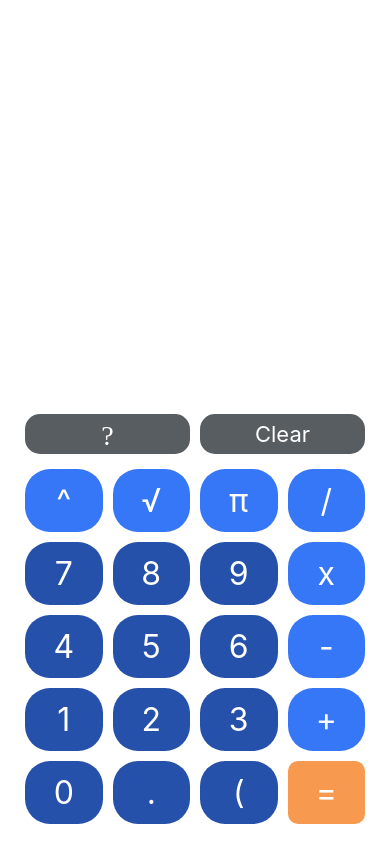
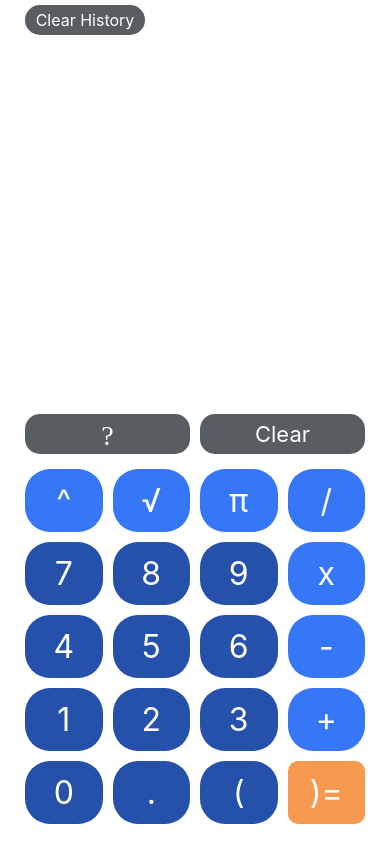
Before and after one commit to jarellsj/MultiLineCalc-React-Native, a React Native app: screen / in a window 390 px wide. Built offline with nearby package versions, Linux system fonts and the light colour scheme.

Commit message:
Added Clear history button

```diff
--- a/src/Calculator.js
+++ b/src/Calculator.js
@@ -1,5 +1,5 @@
 import React, {Component} from 'react';
-import {StyleSheet, SafeAreaView, View, ScrollView, Text} from 'react-native';
+import {StyleSheet, SafeAreaView, View} from 'react-native';
 import * as colors from './colors';
 import {evaluate} from 'mathjs';
 import {
@@ -8,12 +8,16 @@ import {
   ControlButton,
   LightBlueButton,
   ControlButtonIcon,
+  ClearHistoryButton,
 } from './components/Buttons';
 import History from './History';
+
+const checkEmpty = /^\s*$/;
 
 class Calculator extends Component {
   constructor() {
     super();
+    this.handlePress = this.handlePress.bind(this);
     this.state = {
       output: '',
       history: [],
@@ -39,9 +43,16 @@ class Calculator extends Component {
     });
   };
 
+  onClearHistory = () => {
+    this.setState({
+      parenthCount: 0,
+      history: [],
+      output: ' ',
+    });
+  };
+
   handleBackspace = output => {
     const newOutput = output.substring(0, output.length - 1);
-    const checkEmpty = /^\s*$/;
     const checkParenth = /[(]$/g;
     checkParenth.test(output)
       ? this.setState({
@@ -61,7 +72,7 @@ class Calculator extends Component {
   handleEval = expression => {
     const newHistory = this.state.history.concat({
       expression: this.state.output,
-      answer: evaluate(expression),
+      answer: evaluate(expression).toString(10),
     });
     this.setState({
       history: newHistory,
@@ -69,7 +80,7 @@ class Calculator extends Component {
     });
   };
 
-  handleError = expression => {
+  handleError = () => {
     const newHistory = this.state.history.concat({
       expression: this.state.output,
       answer: 'Invalid expression',
@@ -101,7 +112,15 @@ class Calculator extends Component {
     return (
       <SafeAreaView style={styles.safeArea}>
         <View style={styles.container}>
-          <History history={this.state.history} output={this.state.output} />
+          <ClearHistoryButton
+            label="Clear History"
+            onPress={this.onClearHistory}
+          />
+          <History
+            history={this.state.history}
+            output={this.state.output}
+            action={this.handlePress}
+          />
           <View style={styles.buttonContainer}>
             <View style={styles.buttonRowContainer}>
               <ControlButtonIcon
@@ -169,7 +188,9 @@ class Calculator extends Component {
                   console.log('Parentheseis:' + this.state.parenthCount);
                 }}
               />
-              {this.state.parenthCount > 0 ? (
+              {checkEmpty.test(this.state.output) ? (
+                <OrangeButton label=")=" />
+              ) : this.state.parenthCount > 0 ? (
                 <OrangeButton
                   label=")"
                   onPress={() => {
@@ -200,6 +221,7 @@ const styles = StyleSheet.create({
     marginLeft: 20,
     marginRight: 20,
     marginBottom: 15,
+    marginTop: 5,
   },
   buttonsContainer: {
     flex: 1,
--- a/src/History.js
+++ b/src/History.js
@@ -1,11 +1,14 @@
 import React, {Component} from 'react';
-import {StyleSheet, View, ScrollView, Text} from 'react-native';
-import { GREY_TEXT } from './colors';
+import {
+  StyleSheet,
+  View,
+  ScrollView,
+  Text,
+  TouchableOpacity,
+} from 'react-native';
+import {GREY_TEXT} from './colors';
 
 class History extends Component {
-  constructor() {
-    super();
-  }
   render() {
     return (
       <View style={styles.container}>
@@ -18,8 +21,13 @@ class History extends Component {
           }>
           {this.props.history.map((item, i) => (
             <View key={(item, i)}>
-              <Text style={styles.answer}>{item.answer}</Text>
-              <Text style={styles.expression}>{item.expression}</Text>
+              <TouchableOpacity onPress={() => this.props.action(item.answer)}>
+                <Text style={styles.answer}>{item.answer}</Text>
+              </TouchableOpacity>
+              <TouchableOpacity
+                onPress={() => this.props.action(item.expression)}>
+                <Text style={styles.expression}>{item.expression}</Text>
+              </TouchableOpacity>
             </View>
           ))}
           <Text style={styles.output}>{this.props.output}</Text>
--- a/src/components/Buttons.js
+++ b/src/components/Buttons.js
@@ -28,14 +28,19 @@ export const ControlButton = ({label, onPress}) => (
 );
 
 export const ControlButtonIcon = ({iconName, onPress}) => (
-  <TouchableOpacity style={styles.controlButton}>
+  <TouchableOpacity style={styles.controlButton} onPress={onPress}>
     <Ionicons
       name={iconName}
-      onPress={onPress}
       color={colors.WHITE}
       size={28}
       style={styles.controlButtonIcon}
     />
+  </TouchableOpacity>
+);
+
+export const ClearHistoryButton = ({label, onPress}) => (
+  <TouchableOpacity style={styles.clearHistoryButton} onPress={onPress}>
+    <Text style={styles.clearHistoryText}>{label}</Text>
   </TouchableOpacity>
 );
 
@@ -88,4 +93,19 @@ const styles = StyleSheet.create({
   controlButtonIcon: {
     marginTop: 2,
   },
+  clearHistoryButton: {
+    backgroundColor: colors.GREY,
+    marginLeft: 5,
+    marginBottom: 2,
+    borderRadius: 15,
+    width: 120,
+    height: 30,
+    alignItems: 'center',
+    justifyContent: 'center',
+  },
+  clearHistoryText: {
+    fontSize: 16,
+    textAlign: 'center',
+    color: colors.WHITE,
+  },
 });
```
